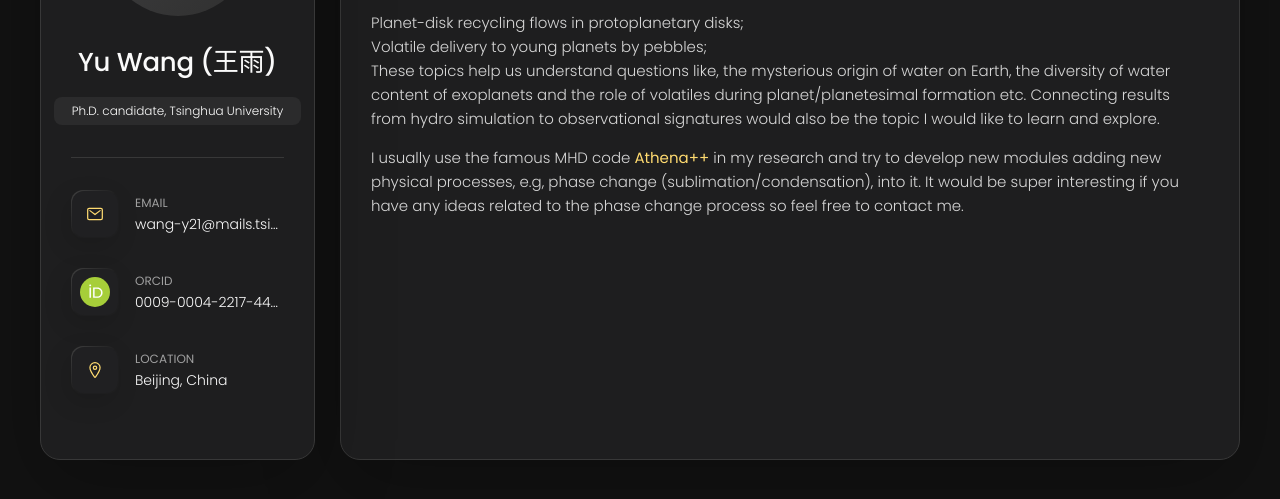
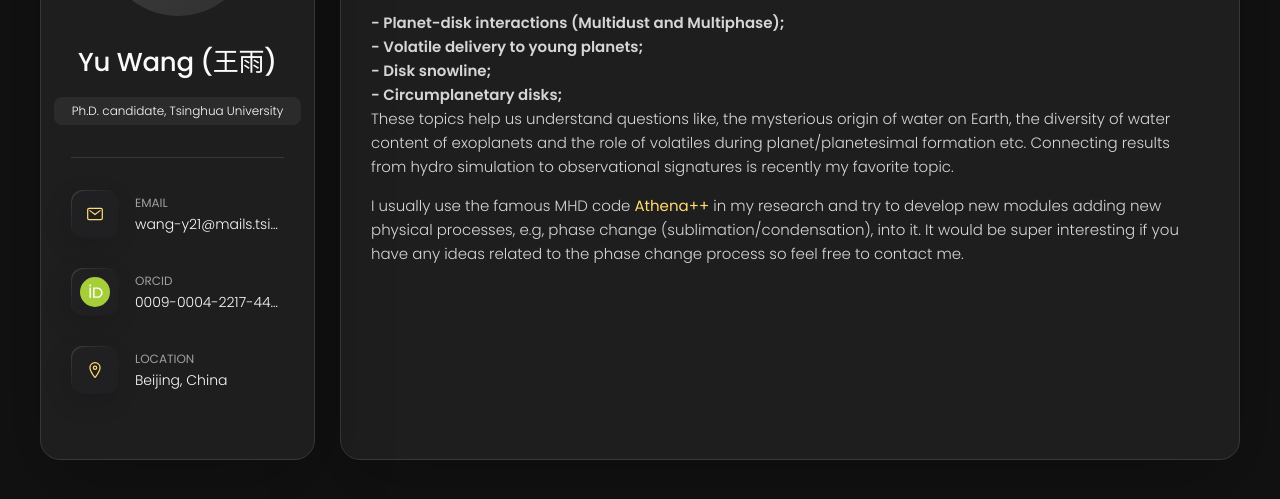
Before and after one commit to rainkings/homepage, a plain HTML site: page index.html in a window 1280 px wide. Shown: the part 255-754 px from the top of the page. Drawn offline with nearby package versions, Linux system fonts and the light colour scheme.

Commit message:
new intro

```diff
--- a/index.html
+++ b/index.html
@@ -240,10 +240,12 @@
             Hi, welcome to my homepage. I am currently a PhD student working in astronomy. I become a member of the <a style="display:inline;" href="http://i.astro.tsinghua.edu.cn/~cormel/NewSite/" class="web-link">Chris Ormel group</a> in Department of Astronomy, Tsinghua University, China since 2021.  My research interests lie on studying planet formation with hydrodynamic simulations.
             Esspecially in,
             <ul>
-              <li> Planet-disk recycling flows in protoplanetary disks;</li>
-              <li> Volatile delivery to young planets by pebbles;</li>
+              <li> <b> - Planet-disk interactions (Multidust and Multiphase);</b></li>
+              <li> <b> - Volatile delivery to young planets;</b></li>
+              <li> <b> - Disk snowline;</b></li>
+              <li> <b> - Circumplanetary disks;</b></li>
             </ul>
-            These topics help us understand questions like, the mysterious origin of water on Earth, the diversity of water content of exoplanets and the role of volatiles during planet/planetesimal formation etc. Connecting results from hydro simulation to observational signatures would also be the topic I would like to learn and explore.
+            These topics help us understand questions like, the mysterious origin of water on Earth, the diversity of water content of exoplanets and the role of volatiles during planet/planetesimal formation etc. Connecting results from hydro simulation to observational signatures is recently my favorite topic.
           </p>
 
           <p>
@@ -604,7 +606,7 @@
                 <a style="display:inline;" href="https://ui.adsabs.harvard.edu/abs/2025A%26A...696A..38W/abstract" class="web-link"><i>Solving for the 2D Water Snowline with Hydrodynamic Simulations. Emergence of gas outflow, water cycle and temperature plateau</i> </a>
                 <a style="display:inline;margin-left:8px;" href="#portfolio?story=snowline_2D" class="web-link">[story]</a>
              </li>
-             <li><b>Wang Y.</b>, Ormel C. W., Jiang H.-C., Krijt S., Houge A., Macías, E., 2025, A&A Letter, accepted<br>
+             <li><b>Wang Y.</b>, Ormel C. W., Jiang H.-C., Krijt S., Houge A., Macías, E., 2025, A&A Letter, 703, L19<br>
               <a style="display:inline;" href="https://arxiv.org/abs/2510.27468" class="web-link"><i>Dust and Water in V883 Ori: Relics of a Retreating Snowline</i> </a>
            </li>
             </ol>
```
